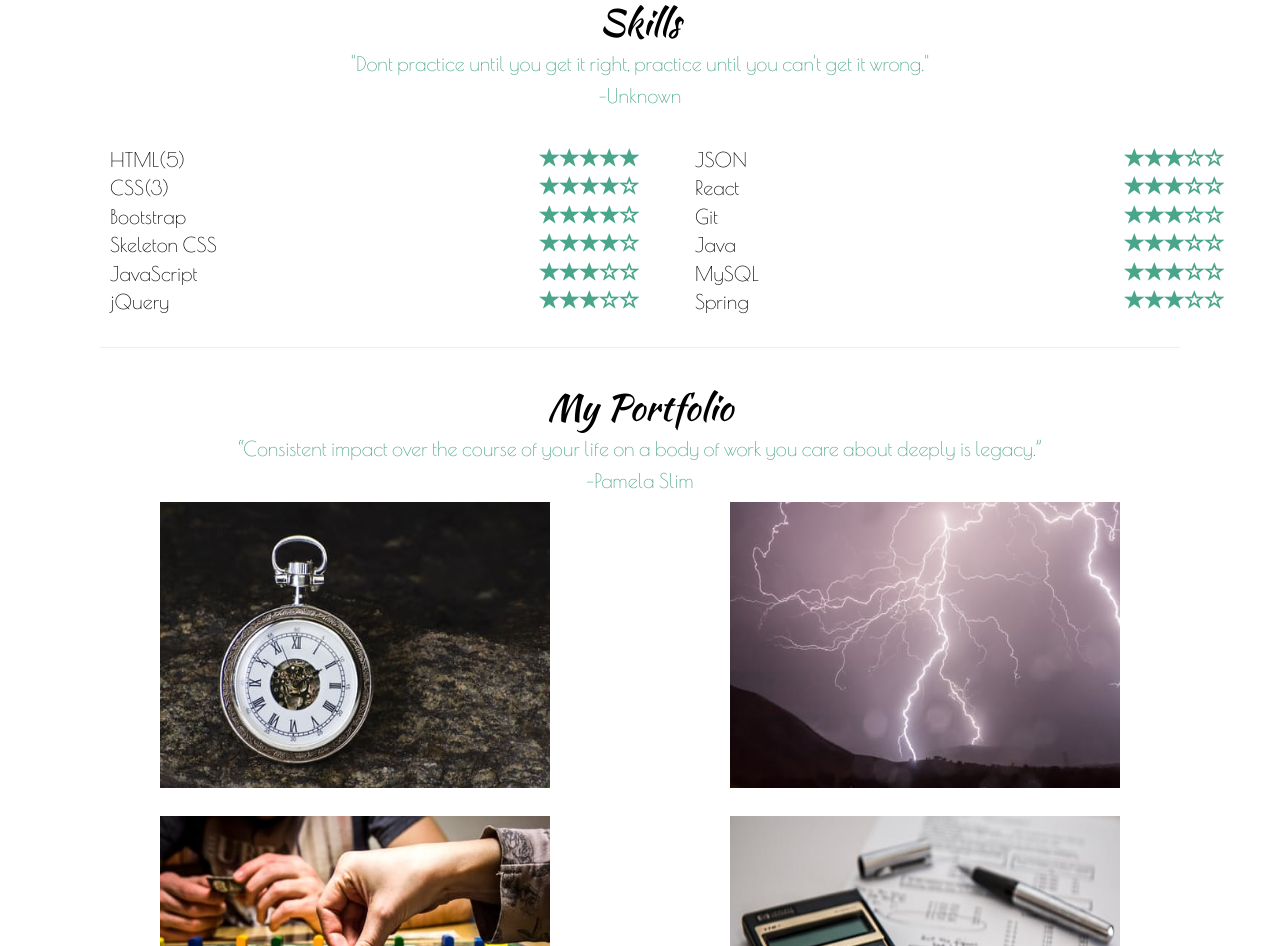
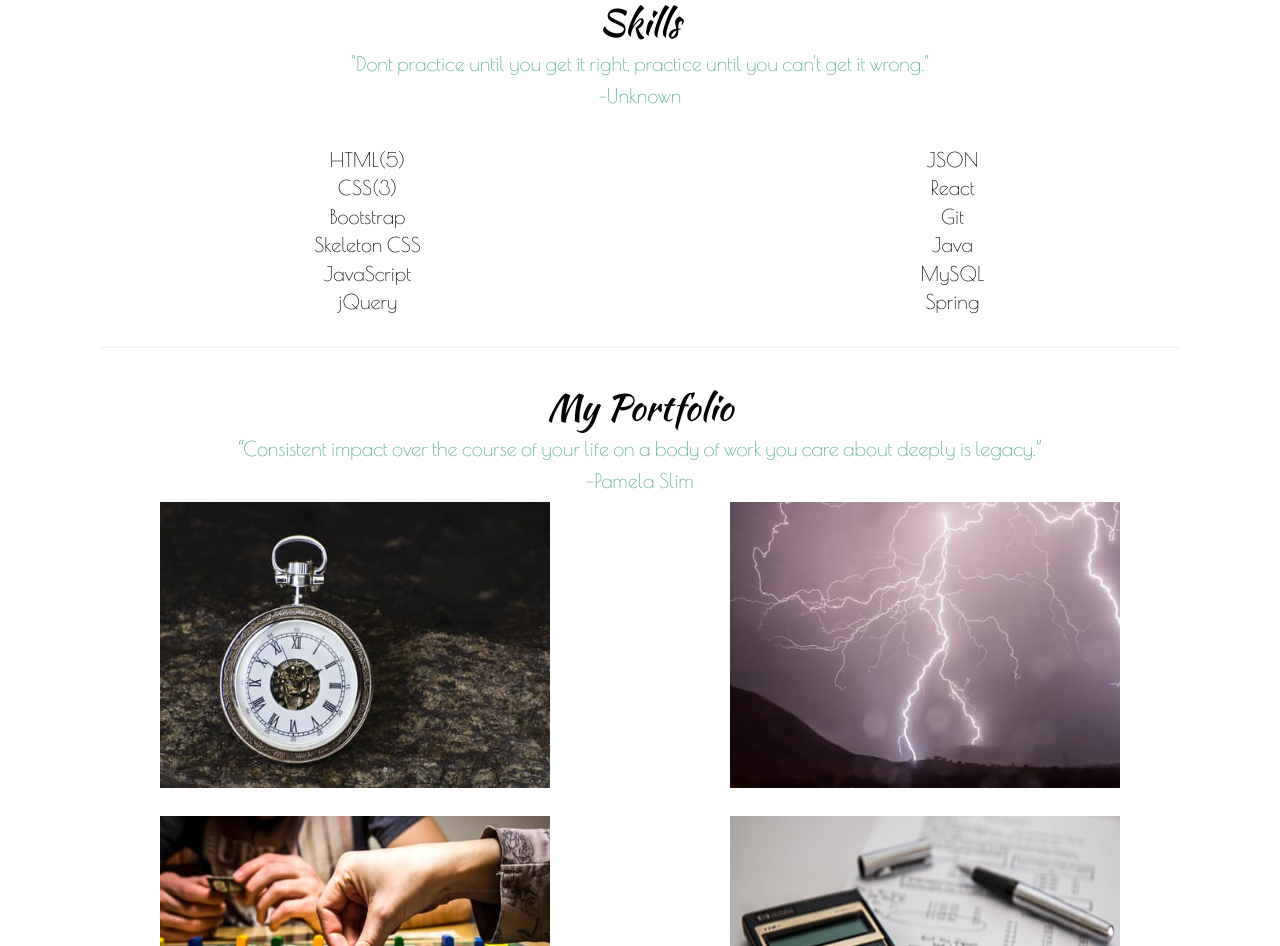
Before and after one commit to joneskj55/old-portfolio, a plain HTML site: page index.html in a window 1280 px wide. Shown: the part 887-1833 px from the top of the page. Drawn offline with nearby package versions, Linux system fonts and the light colour scheme.

Commit message:
Removed stars.

```diff
--- a/index.html
+++ b/index.html
@@ -68,73 +68,73 @@
     <h4 class="quote">-Unknown</h4>
     <br>
     <div class="row para-content">
-        <div class="col-md-6">
+        <div class="col-md-6 text-center">
             <ul class="no-bullets" style="margin-bottom: 0">
-                <li><span class="ability">HTML(5)</span><span class="score"><span
+                <li><span class="ability">HTML(5)<!--</span><span class="score"><span
                         class="glyphicon glyphicon-star"></span><span class="glyphicon glyphicon-star"></span><span
                         class="glyphicon glyphicon-star"></span><span class="glyphicon glyphicon-star"></span><span
-                        class="glyphicon glyphicon-star"></span></span></li>
-                <li><span class="ability">CSS(3)</span><span class="score"><span
+                        class="glyphicon glyphicon-star"></span>--></span></li>
+                <li><span class="ability">CSS(3)<!--</span><span class="score"><span
                         class="glyphicon glyphicon-star"></span><span class="glyphicon glyphicon-star"></span><span
                         class="glyphicon glyphicon-star"></span><span class="glyphicon glyphicon-star"></span><span
-                        class="glyphicon glyphicon-star-empty"></span></span></li>
-                <li><span class="ability">Bootstrap</span><span class="score"><span
+                        class="glyphicon glyphicon-star-empty"></span>--></span></li>
+                <li><span class="ability">Bootstrap<!--</span><span class="score"><span
                         class="glyphicon glyphicon-star"></span><span class="glyphicon glyphicon-star"></span><span
                         class="glyphicon glyphicon-star"></span><span
                         class="glyphicon glyphicon-star"></span><span
-                        class="glyphicon glyphicon-star-empty"></span></span></li>
-                <li><span class="ability">Skeleton CSS</span><span class="score"><span
+                        class="glyphicon glyphicon-star-empty"></span>--></span></li>
+                <li><span class="ability">Skeleton CSS<!--</span><span class="score"><span
                         class="glyphicon glyphicon-star"></span><span class="glyphicon glyphicon-star"></span><span
                         class="glyphicon glyphicon-star"></span><span
                         class="glyphicon glyphicon-star"></span><span
-                        class="glyphicon glyphicon-star-empty"></span></span></li>
-                <li><span class="ability">JavaScript</span><span class="score"><span
+                        class="glyphicon glyphicon-star-empty"></span>--></span></li>
+                <li><span class="ability">JavaScript<!--</span><span class="score"><span
                         class="glyphicon glyphicon-star"></span><span class="glyphicon glyphicon-star"></span><span
                         class="glyphicon glyphicon-star"></span><span
                         class="glyphicon glyphicon-star-empty"></span><span
-                        class="glyphicon glyphicon-star-empty"></span></span></li>
-                <li><span class="ability">jQuery</span><span class="score"><span
+                        class="glyphicon glyphicon-star-empty"></span>--></span></li>
+                <li><span class="ability">jQuery<!--</span><span class="score"><span
                         class="glyphicon glyphicon-star"></span><span class="glyphicon glyphicon-star"></span><span
                         class="glyphicon glyphicon-star"></span><span
                         class="glyphicon glyphicon-star-empty"></span><span
-                        class="glyphicon glyphicon-star-empty"></span></span></li>
+                        class="glyphicon glyphicon-star-empty"></span>--></span></li>
             </ul>
         </div>
-        <div class="col-md-6">
+        <div class="col-md-6 text-center">
             <ul class="no-bullets">
-                <li><span class="ability">JSON</span><span class="score"><span
+                <li><span class="ability">JSON<!--</span><span class="score"><span
                         class="glyphicon glyphicon-star"></span><span class="glyphicon glyphicon-star"></span><span
                         class="glyphicon glyphicon-star"></span><span
                         class="glyphicon glyphicon-star-empty"></span><span
-                        class="glyphicon glyphicon-star-empty"></span></span></li>
-                <li><span class="ability">React</span><span class="score"><span
+                        class="glyphicon glyphicon-star-empty"></span>--></span></li>
+                <li><span class="ability">React<!--</span><span class="score"><span
                         class="glyphicon glyphicon-star"></span><span class="glyphicon glyphicon-star"></span><span
                         class="glyphicon glyphicon-star"></span><span
                         class="glyphicon glyphicon-star-empty"></span><span
-                        class="glyphicon glyphicon-star-empty"></span></span></li>
-                <li><span class="ability">Git</span><span class="score"><span
+                        class="glyphicon glyphicon-star-empty"></span>--></span></li>
+                <li><span class="ability">Git<!--</span><span class="score"><span
                         class="glyphicon glyphicon-star"></span><span
                         class="glyphicon glyphicon-star"></span><span
                         class="glyphicon glyphicon-star"></span><span
                         class="glyphicon glyphicon-star-empty"></span><span
-                        class="glyphicon glyphicon-star-empty"></span></span></li>
-                <li><span class="ability">Java</span><span class="score"><span class="glyphicon glyphicon-star"></span><span
+                        class="glyphicon glyphicon-star-empty"></span>--></span></li>
+                <li><span class="ability">Java<!--</span><span class="score"><span class="glyphicon glyphicon-star"></span><span
                         class="glyphicon glyphicon-star"></span><span
                         class="glyphicon glyphicon-star"></span><span
                         class="glyphicon glyphicon-star-empty"></span><span
-                        class="glyphicon glyphicon-star-empty"></span></span></li>
-                <li><span class="ability">MySQL</span><span class="score"><span
+                        class="glyphicon glyphicon-star-empty"></span>--></span></li>
+                <li><span class="ability">MySQL<!--</span><span class="score"><span
                         class="glyphicon glyphicon-star"></span><span
                         class="glyphicon glyphicon-star"></span><span
                         class="glyphicon glyphicon-star"></span><span
                         class="glyphicon glyphicon-star-empty"></span><span
-                        class="glyphicon glyphicon-star-empty"></span></span></li>
-                <li><span class="ability">Spring</span><span class="score"><span
+                        class="glyphicon glyphicon-star-empty"></span>--></span></li>
+                <li><span class="ability">Spring<!--</span><span class="score"><span
                         class="glyphicon glyphicon-star"></span><span
                         class="glyphicon glyphicon-star"></span><span
                         class="glyphicon glyphicon-star"></span><span
                         class="glyphicon glyphicon-star-empty"></span><span
-                        class="glyphicon glyphicon-star-empty"></span></span></li>
+                        class="glyphicon glyphicon-star-empty"></span>--></span></li>
             </ul>
         </div>
     </div>
```
